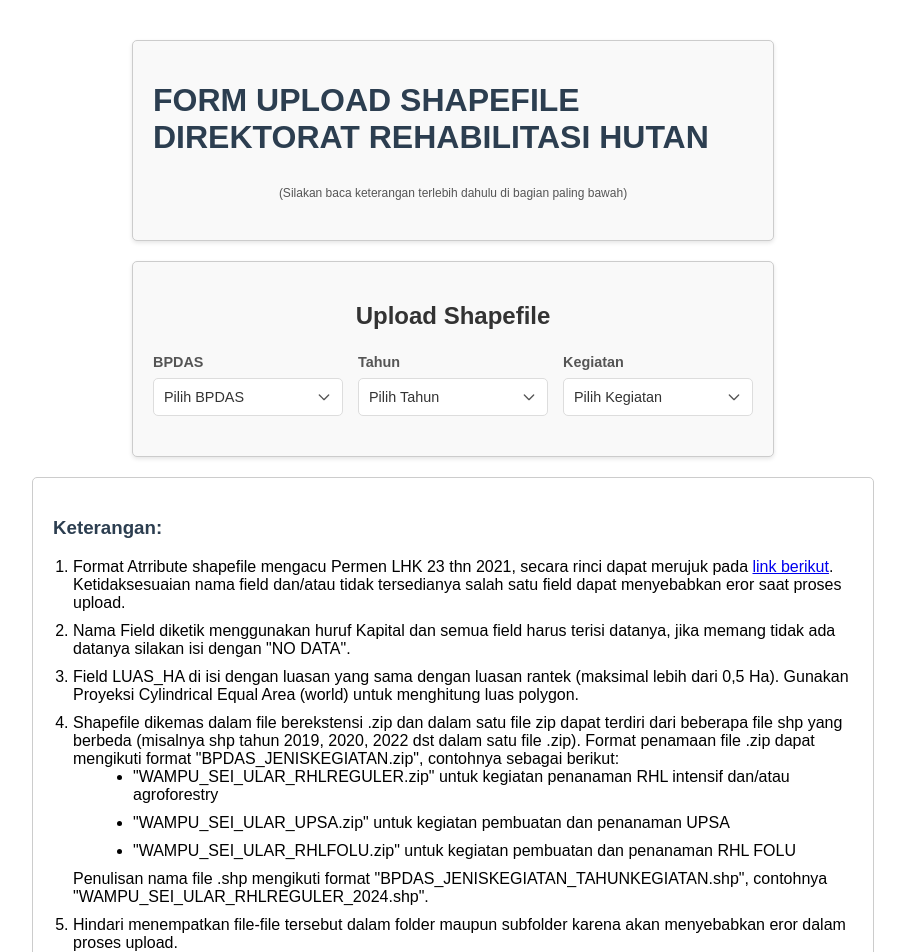
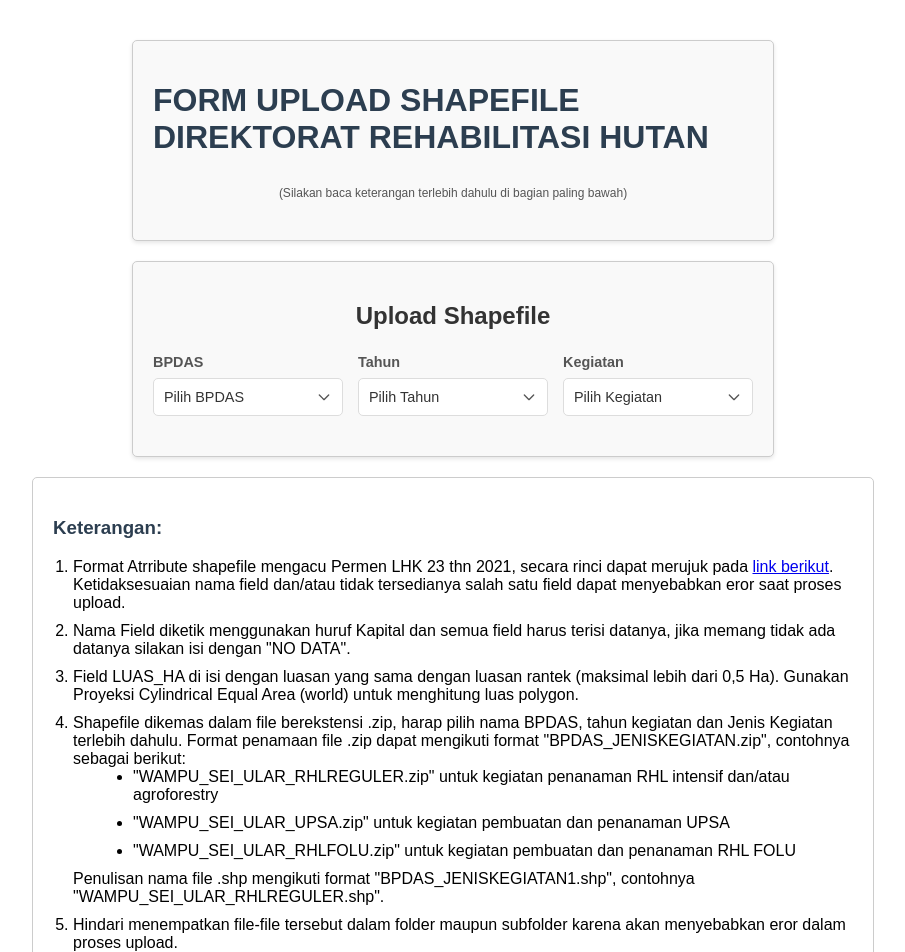
Before and after one commit to Emji123/uploadshp-rh-frontend, a React (Create React App) app: page / in a window 1280 px wide. Shown: the top 952 px of the page, without its empty margins (187-1092 px from the left). Built offline with nearby package versions, Linux system fonts and the light colour scheme.

Commit message:
ubah keterangan

```diff
--- a/src/Keterangan.js
+++ b/src/Keterangan.js
@@ -12,13 +12,13 @@ const Keterangan = () => {
         <li>Nama Field diketik menggunakan huruf Kapital dan semua field harus terisi datanya, jika memang tidak ada datanya silakan isi dengan "NO DATA".</li>
         <li>Field LUAS_HA di isi dengan luasan yang sama dengan luasan rantek (maksimal lebih dari 0,5 Ha). Gunakan Proyeksi Cylindrical Equal Area (world) untuk menghitung luas polygon.</li>
         <li>
-          Shapefile dikemas dalam file berekstensi .zip dan dalam satu file zip dapat terdiri dari beberapa file shp yang berbeda (misalnya shp tahun 2019, 2020, 2022 dst dalam satu file .zip). Format penamaan file .zip dapat mengikuti format "BPDAS_JENISKEGIATAN.zip", contohnya sebagai berikut:
+          Shapefile dikemas dalam file berekstensi .zip, harap pilih nama BPDAS, tahun kegiatan dan Jenis Kegiatan terlebih dahulu. Format penamaan file .zip dapat mengikuti format "BPDAS_JENISKEGIATAN.zip", contohnya sebagai berikut:
           <ul>
             <li>"WAMPU_SEI_ULAR_RHLREGULER.zip" untuk kegiatan penanaman RHL intensif dan/atau agroforestry</li>
             <li>"WAMPU_SEI_ULAR_UPSA.zip" untuk kegiatan pembuatan dan penanaman UPSA</li>
             <li>"WAMPU_SEI_ULAR_RHLFOLU.zip" untuk kegiatan pembuatan dan penanaman RHL FOLU</li>
           </ul>
-          Penulisan nama file .shp mengikuti format "BPDAS_JENISKEGIATAN_TAHUNKEGIATAN.shp", contohnya "WAMPU_SEI_ULAR_RHLREGULER_2024.shp".
+          Penulisan nama file .shp mengikuti format "BPDAS_JENISKEGIATAN1.shp", contohnya "WAMPU_SEI_ULAR_RHLREGULER.shp".
         </li>
         <li>Hindari menempatkan file-file tersebut dalam folder maupun subfolder karena akan menyebabkan eror dalam proses upload.</li>
         <li>Shapefile wajib dibuat menggunakan proyeksi geografis datum WGS1984.</li>
```
